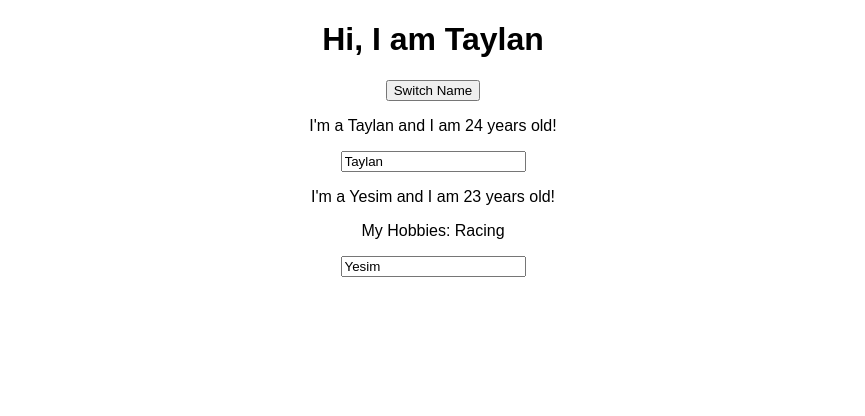
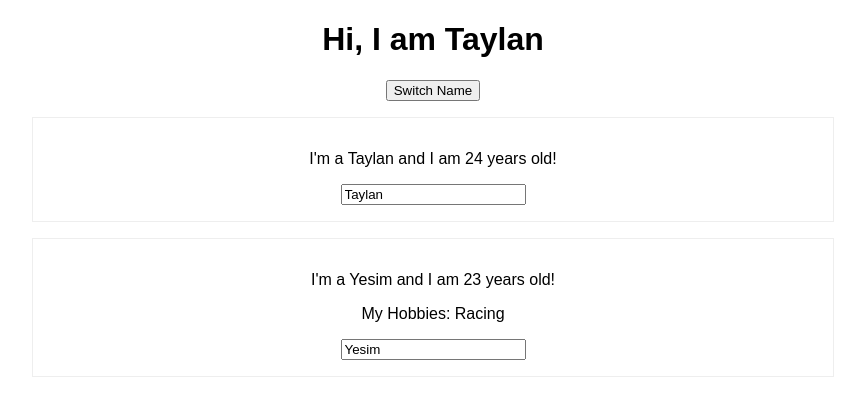
Before and after one commit to KurtTaylan/react-the-complete-guide-incl-redux, a React (Create React App) app in the folder react-complete-guide/: page / in a window 1280 px wide. Shown: the top 416 px of the page, without its empty margins (207-1072 px from the left). Built offline with nearby package versions, Linux system fonts and the light colour scheme.

Commit message:
Adding style to components

```diff
--- /dev/null
+++ b/react-complete-guide/src/Person/Person.css
@@ -0,0 +1,7 @@
+.Person {
+    width: 60%;
+    margin: 16px auto;
+    border: 1px solid #eeeeee;
+    padding: 16px;
+    text-align: center;
+}
--- a/react-complete-guide/src/Person/Person.js
+++ b/react-complete-guide/src/Person/Person.js
@@ -1,8 +1,9 @@
 import React from 'react'
+import './Person.css'
 
 const person = (props) => {
     return (
-        <div>
+        <div className="Person">
             <p onClick={props.click}>I'm a {props.name} and I am {props.age} years old!</p>
             <p>{props.children}</p>
             <input type="text" onChange={props.changed} value={props.name}/>
```
